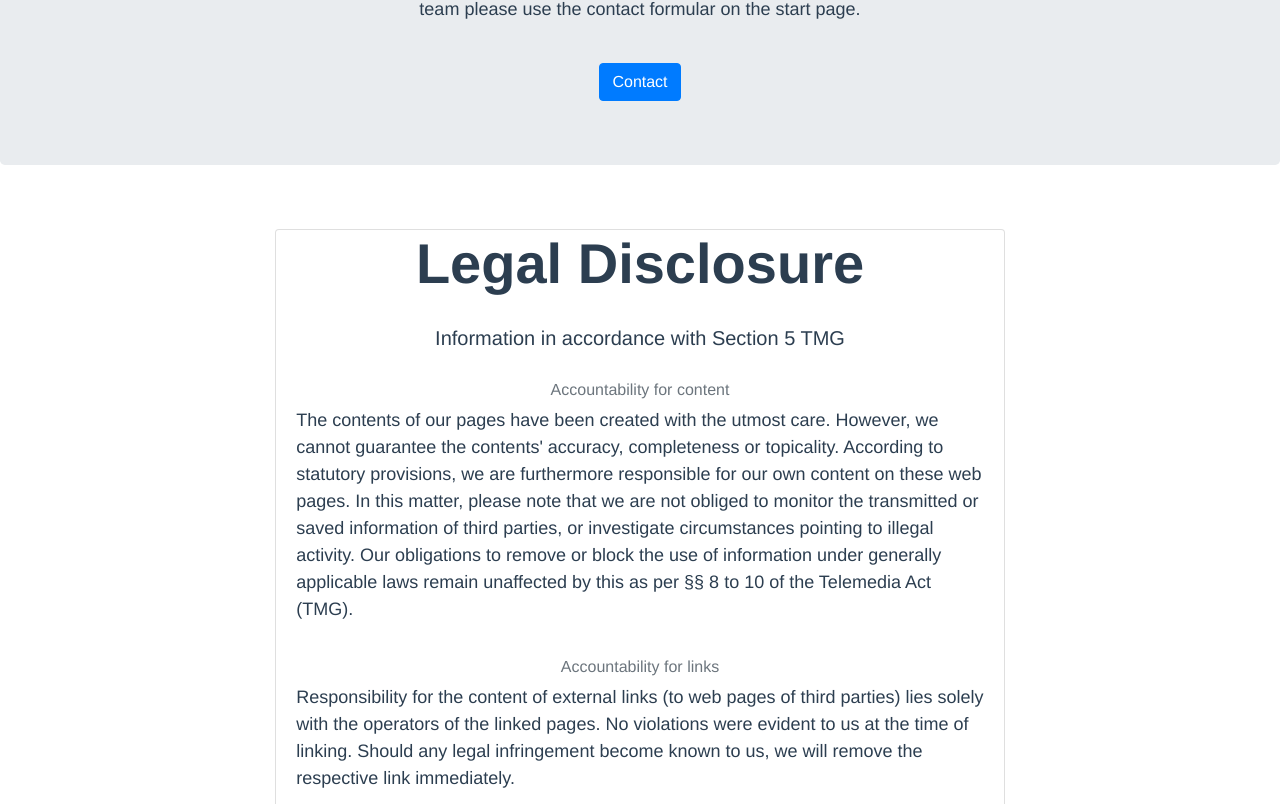
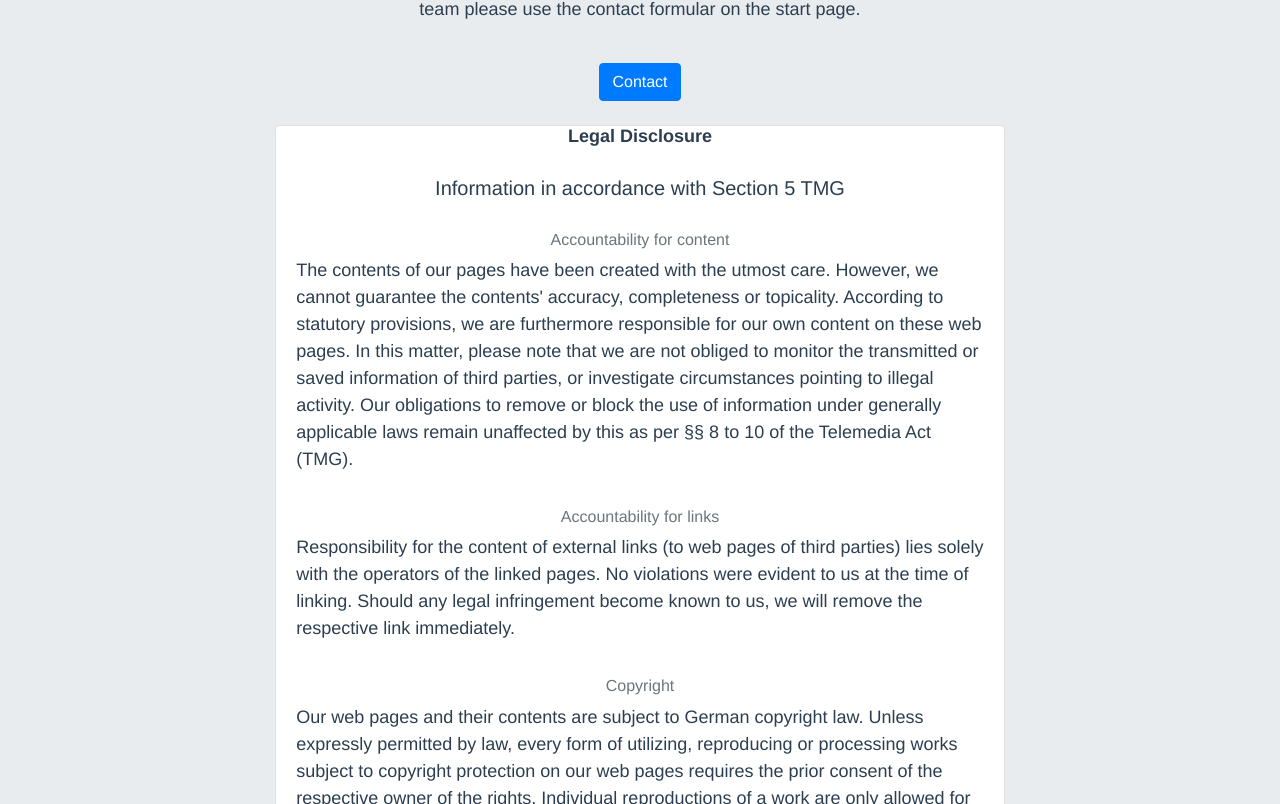
Before and after one commit to Api-visualizer/city-data-visualizer-FE, a Vue app: page /faq in a window 1280 px wide. Shown: the part 1336-2140 px from the top of the page. Built offline with nearby package versions, Linux system fonts and the light colour scheme; what vue-apexcharts would draw is missing.

Commit message:
[CHG] style

```diff
--- a/src/views/Faq.vue
+++ b/src/views/Faq.vue
@@ -42,11 +42,9 @@
         After february the website may be offline or not updated with new data.
         If you have questions or want to get in touch with the team please use the contact formular on the start page.</p>
       <a class="btn btn-primary" href="/#contact" role="button">Contact</a>
-    </div>
-
-    <div class="jumbotron ">
+      <br><br>
       <div class="card" style="width: 60%;">
-        <h2 class="display-4">Legal Disclosure</h2>
+        <p class="display-4 h2">Legal Disclosure</p>
         <div class="card-body ">
           <h5 class="card-title">Information in accordance with Section 5 TMG</h5>
             <br>
@@ -68,7 +66,9 @@
           <a href="#" class="card-link">Another link</a> -->
         </div>
       </div>
+
     </div>
+
 
   </div>
 </template>
```
